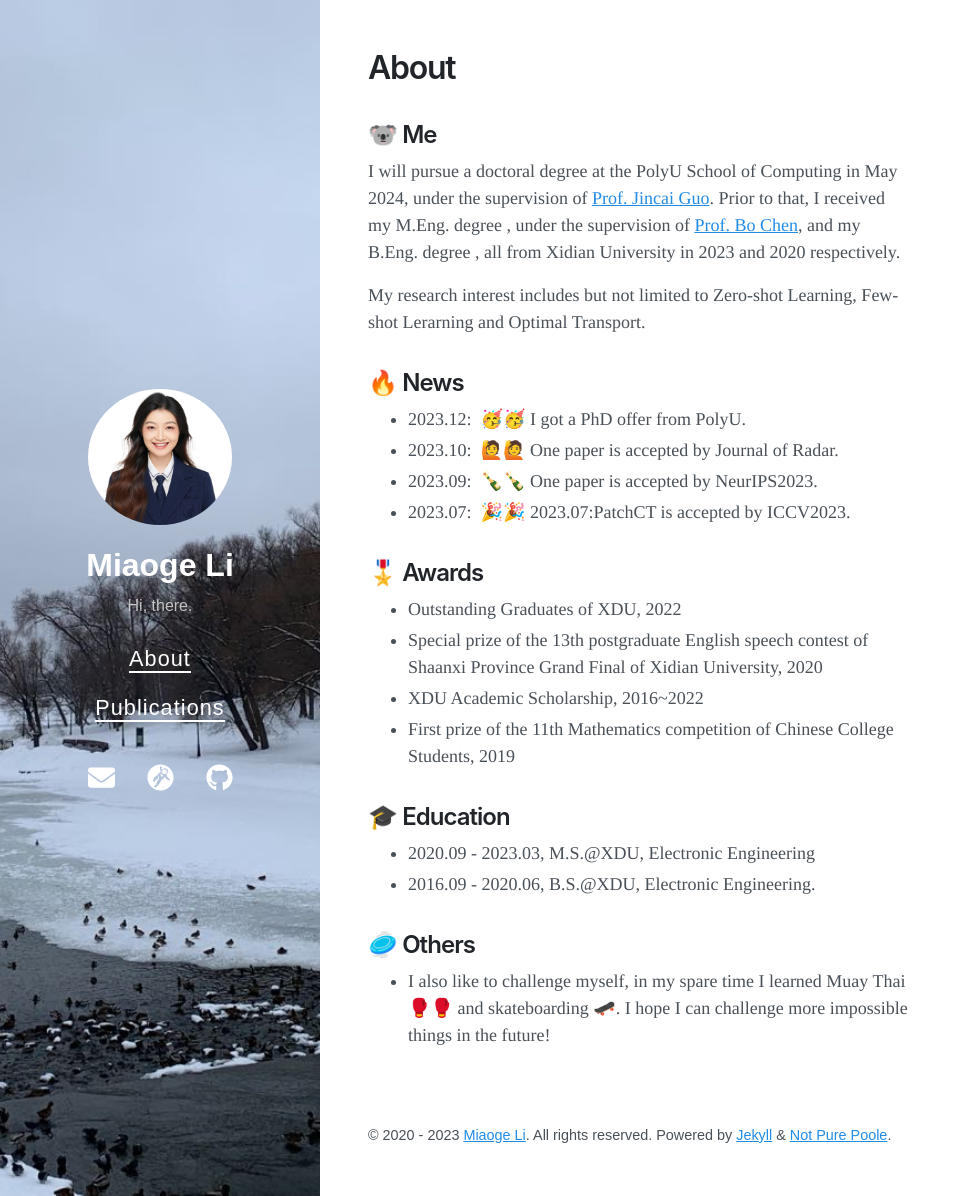
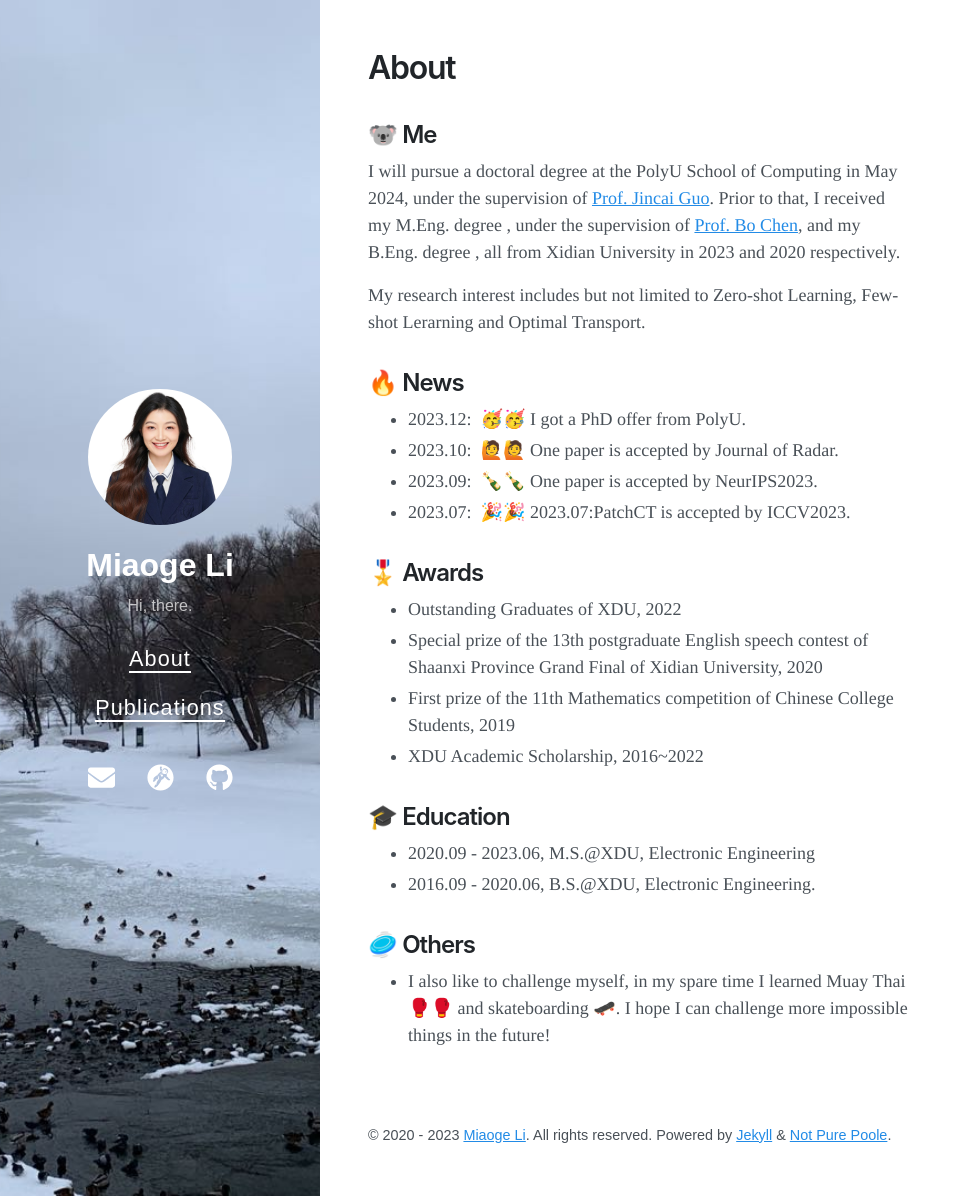
Before and after one commit to keepgoingjkg/keepgoingjkg.github.io, a Jekyll site: the page built from about.md, in a window 1280 px wide and 1196 px high. Shown: the whole window, without its empty margins (0-970 px from the left). Built offline with Jekyll 4.4.1, drawn with Linux system fonts in a browser that asks for light colours; nearby versions of some CDN libraries.

Commit message:
Update about.md

```diff
--- a/about.md
+++ b/about.md
@@ -21,11 +21,11 @@ My research interest includes but not limited to Zero-shot Learning, Few-shot Le
 ## 🎖 Awards
 - Outstanding Graduates of XDU, 2022
 - Special prize of the 13th postgraduate English speech contest of Shaanxi Province Grand Final of Xidian University, 2020
+- First prize of the 11th Mathematics competition of Chinese College Students, 2019
 - XDU Academic Scholarship, 2016~2022
-- First prize of the 11th Mathematics competition of Chinese College Students, 2019
 
 ## 🎓 Education
-- 2020.09 - 2023.03, M.S.@XDU, Electronic Engineering
+- 2020.09 - 2023.06, M.S.@XDU, Electronic Engineering
 - 2016.09 - 2020.06, B.S.@XDU, Electronic Engineering.
 
 ## 🥏 Others
```
